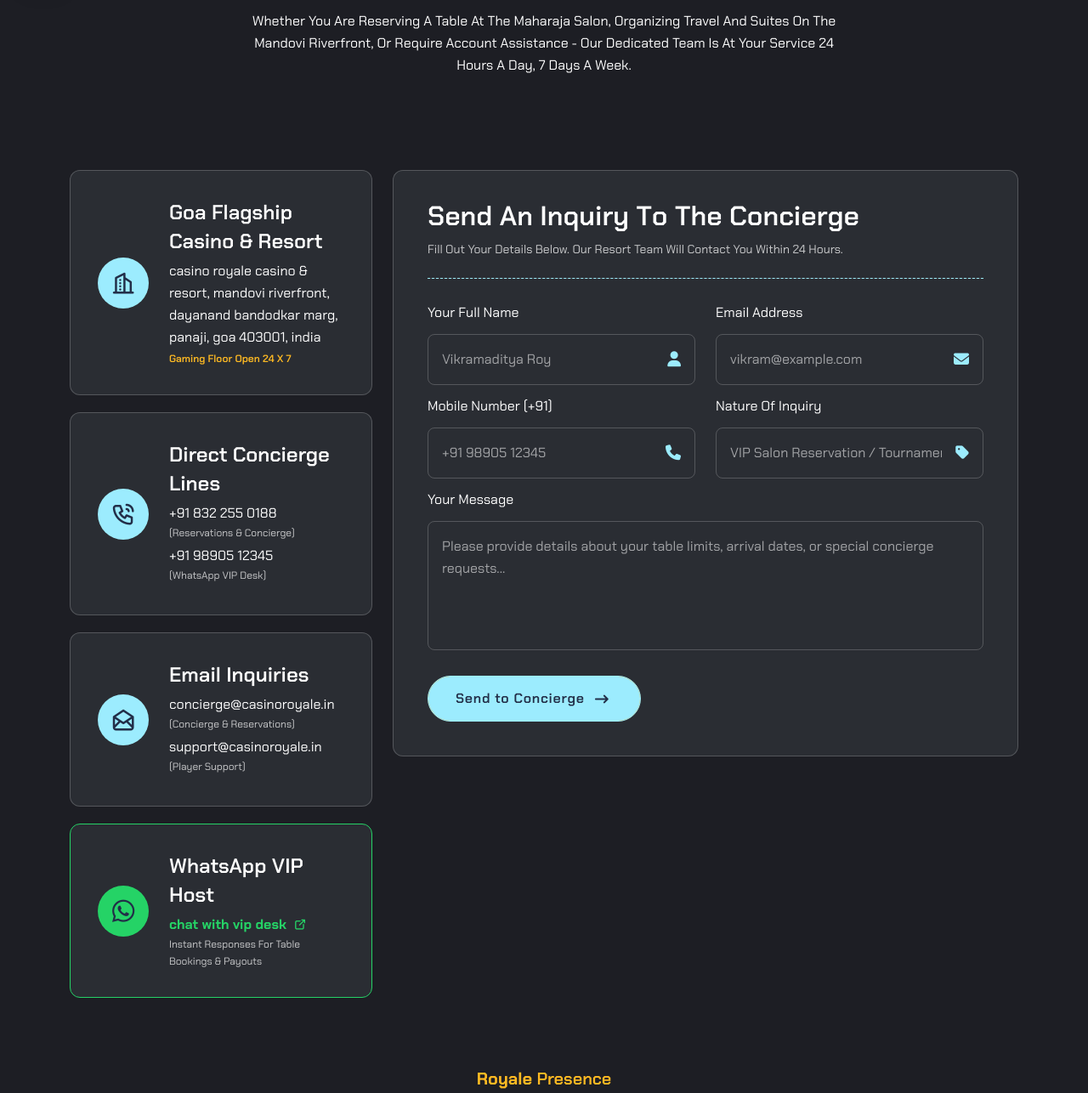
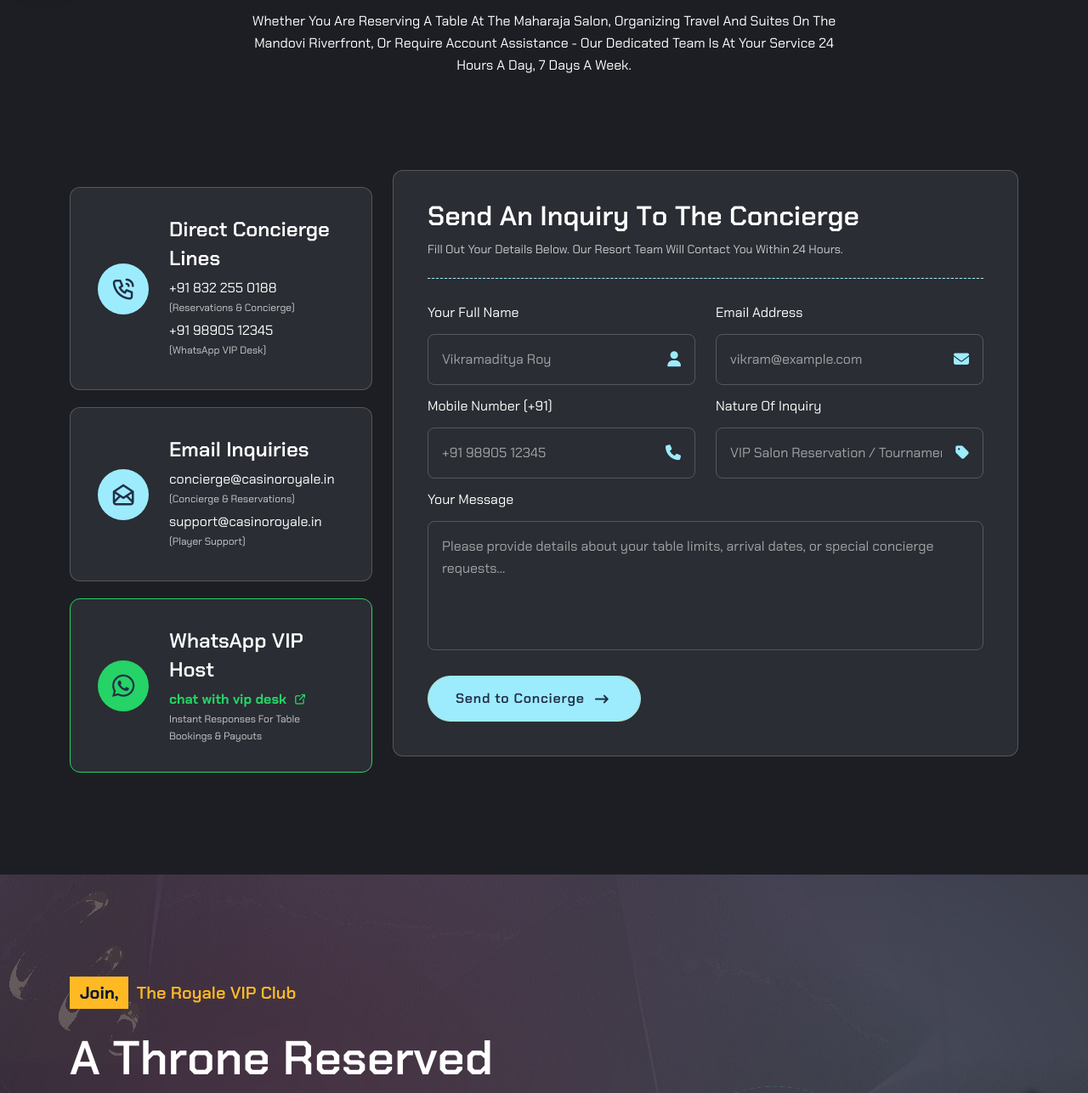
Before and after one commit to SurfSyncInfotech/Casino, a Flask app: page /contact-us in a window 1280 px wide. Shown: the part 800-2086 px from the top of the page at 85% size. Run offline with Flask 3, Linux system fonts and the light colour scheme; some libraries are stand-ins or nearby versions.

Commit message:
Update website

```diff
--- a/betwins/apps/templates/pages/contact-us.html
+++ b/betwins/apps/templates/pages/contact-us.html
@@ -16,24 +16,6 @@
          <!-- Contact Channels List -->
          <div class="col-12 col-lg-5 col-xl-4">
             <div class="contact__content">
-               <!-- Flagship Address -->
-               <div class="contact__content-single" data-aos="fade-up" data-aos-duration="600">
-                  <div class="icon">
-                     <i class="ti ti-building-skyscraper"></i>
-                  </div>
-                  <div class="content">
-                     <h6 class="fw-6 mb-5">Goa Flagship Casino &amp; Resort</h6>
-                     <div class="content-group">
-                        <p>
-                           <a href="{{ site.map_link }}" target="_blank" rel="noopener">
-                              {{ site.address }}
-                           </a>
-                        </p>
-                        <p class="mt-2 text-xs text-secondary-color fw-6">Gaming Floor Open 24 x 7</p>
-                     </div>
-                  </div>
-               </div>
-
                <!-- Phones -->
                <div class="contact__content-single mt-20" data-aos="fade-up" data-aos-delay="100" data-aos-duration="600">
                   <div class="icon">
@@ -158,33 +140,6 @@
             </div>
          </div>
       </div>
-
-      <!-- Regional Royale Lounges (Goa, Mumbai, Delhi) -->
-      <div class="row gutter-24 mt-80">
-         <div class="col-12 text-center mb-35">
-            <span class="fw-6 secondary-text text-xl"><strong>Royale</strong> Presence</span>
-            <h3 class="title-animation fw-6 mt-12">Our Indian Flagship &amp; VIP Lounges</h3>
-         </div>
-
-         {% for off in site.offices %}
-         <div class="col-12 col-lg-4" data-aos="fade-up" data-aos-delay="{{ loop.index0 * 150 }}" data-aos-duration="600">
-            <div class="office-card text-center">
-               <i class="ti {{ off.icon }} mb-3 d-inline-block"></i>
-               <h5 class="fw-6 neutral-top mb-12">{{ off.city }}</h5>
-               <p class="text-sm opacity-75 mb-0" style="line-height: 1.8;">{{ off.text }}</p>
-            </div>
-         </div>
-         {% endfor %}
-      </div>
-
-      <!-- Google Map Section -->
-      <div class="row mt-80">
-         <div class="col-12">
-            <div class="site-map-embed rounded-4 overflow-hidden border border-secondary" data-aos="zoom-in" data-aos-duration="600">
-               <iframe allowfullscreen="" height="450" loading="lazy" referrerpolicy="no-referrer-when-downgrade" src="{{ site.map_embed }}" title="Casino Royale Mandovi Riverfront Goa Location" width="100%"></iframe>
-            </div>
-         </div>
-      </div>
    </div>
 </section>
 <!-- ==== / contact section end ==== -->
--- a/betwins/apps/templates/partials/footer.html
+++ b/betwins/apps/templates/partials/footer.html
@@ -123,16 +123,6 @@
                            {% endfor %}
                         </div>
                      </div>
-                     <div class="footer__widget-group mt-16">
-                        <div class="icon">
-                           <i class="ti ti-map-pin"></i>
-                        </div>
-                        <div class="content">
-                           <p>
-                              <a href="{{ site.map_link }}" target="_blank" rel="noopener">{{ site.address }}</a>
-                           </p>
-                        </div>
-                     </div>
                   </div>
                </div>
             </div>
```
Also changed, not shown: 1 other file.
